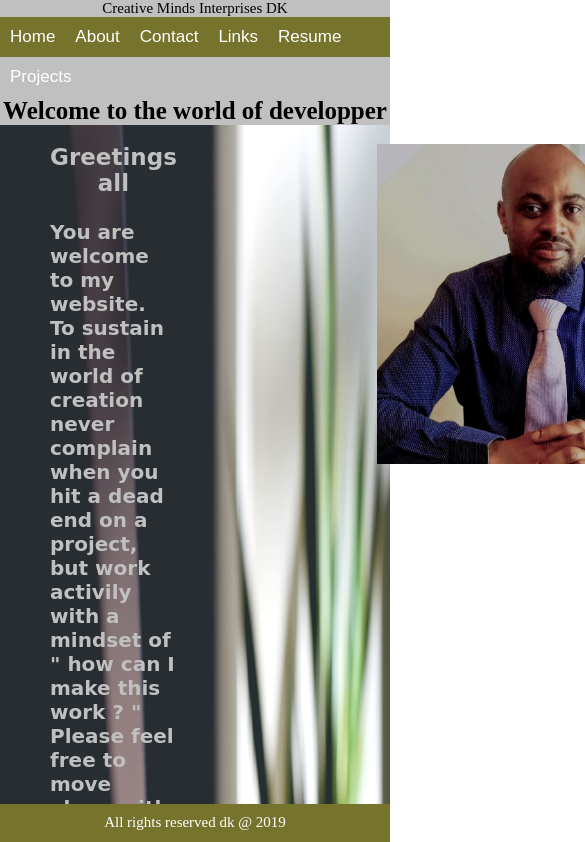
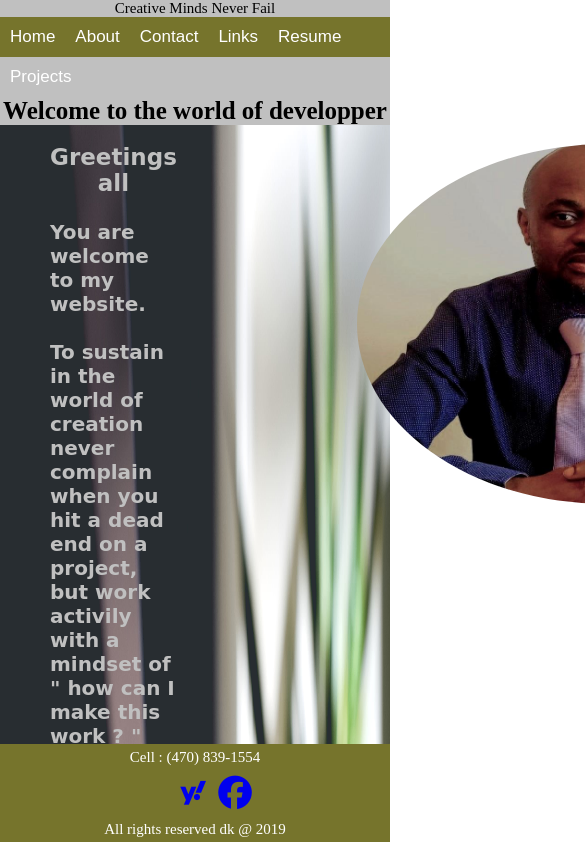
Before and after one commit to dannykabuya/dannykabuya.github.io, a plain HTML site: page index.html in a window 390 px wide. Shown: the top 842 px of the page, 585 px wide, since content can reach past the window. Drawn offline with Linux system fonts and the light colour scheme.

Commit message:
modify the footer and index page
1. modify my pic borders on index page
2. created a link to font awesome
3. created icons yahoo and facebook in the footer on all pages
4.wrote my mobile contact in the footer
5.

```diff
--- a/final-project.css
+++ b/final-project.css
@@ -53,8 +53,12 @@ p {
   padding-top: 1%;
   float: left;
   display: grid;
-  grid-template-columns: 1.25fr 1fr;
-  grid-column-gap: 200px;
+  grid-template-columns: 1.35fr 1fr;
+  grid-column-gap: 180px;
+}
+.rightcolumn1 img {
+  border-radius: 100%;
+
 }
 
 h2 {
@@ -104,7 +108,7 @@ h5 {
 
 
 .footer {
-  height: 40px;
+  height: 100px;
   position: fixed;
   left: 0;
   bottom: 0;
@@ -113,9 +117,26 @@ h5 {
   background-color: #76742C;
   text-align: center;
 }
-
+.cell-contact {
+  text-align: center;
+  margin-top: 5px;
+}
+.yahoo-contact {
+  float: left;
+  margin-top: 13px;
+  margin-left: 46%;
+  font-size: 1.7em;
+  color: black;
+}
+.facebook-contact {
+  float: left;
+  margin-top: 9px;
+  margin-left: 3%;
+  font-size: 2.1em;
+}
 .footer-text {
+  text-float: bottom;
   text-align: center;
   font-size: 15px;
-  padding-top: 10px;
+  margin-top: 55px;
 }
--- a/index.html
+++ b/index.html
@@ -7,16 +7,17 @@
   <style>
     html {
       background-image: url(dkm-pic-04.jpg);
-      background-size: 100% 160%;
+      background-size: 100% 148%;
       background-repeat: no-repeat;
     }
   </style>
   <link rel="stylesheet" type="text/css" href="final-project.css">
+  <script src="https://kit.fontawesome.com/a14d3a21e9.js"></script>
 </head>
 
 <body>
   <div class="name">
-    <p>Creative Minds Interprises DK</P>
+    <p>Creative Minds Never Fail</P>
   </div>
   <header>
     <nav class="menu">
@@ -54,10 +55,12 @@
 
         You are welcome to my website.
         <br>
+        <br>
 
         To sustain in the world of creation never complain when you hit
         a dead end on a project, but work activily with a mindset of
         " how can I make this work ? "
+        <br>
         <br>
 
         Please feel free to move along with me to the next page.
@@ -74,11 +77,20 @@
       <br>
     </div>
     <div class="rightcolumn1">
-      <img src="dkm-pic-06.jpeg" width="375px" height="320px">
+      <img src="dkm-pic-06.jpeg" width="500px" height="360px">
     </div>
 
   </main>
   <div class="footer">
+    <div class="cell-contact">
+      <p>Cell : (470) 839-1554</p>
+    </div>
+    <div class="yahoo-contact">
+      <a href="http://yahoo.com/dannycourtesy@rocketmail.com" target="_blank"><i class="fab fa-yahoo"></i></a>
+    </div>
+    <div class="facebook-contact">
+      <a href="http://facebook.com/dannymkabuya" target="self"><i class="fab fa-facebook"></i></a>
+    </div>
     <p class="footer-text">All rights reserved dk @ 2019</p>
   </div>
 </body>
```
Also changed, not shown: about-page.html (+12 -2 lines), contact-page.html (+11 -1 lines), links.html (+11 -1 lines), projects-page.html (+12 -2 lines), resume-page.html (+11 -1 lines), dkm-pic11.jpeg (added), dkm-pic13.jpg (added), facebook-logo.png (added), yahoo-logo.png (added), 1 other file.
